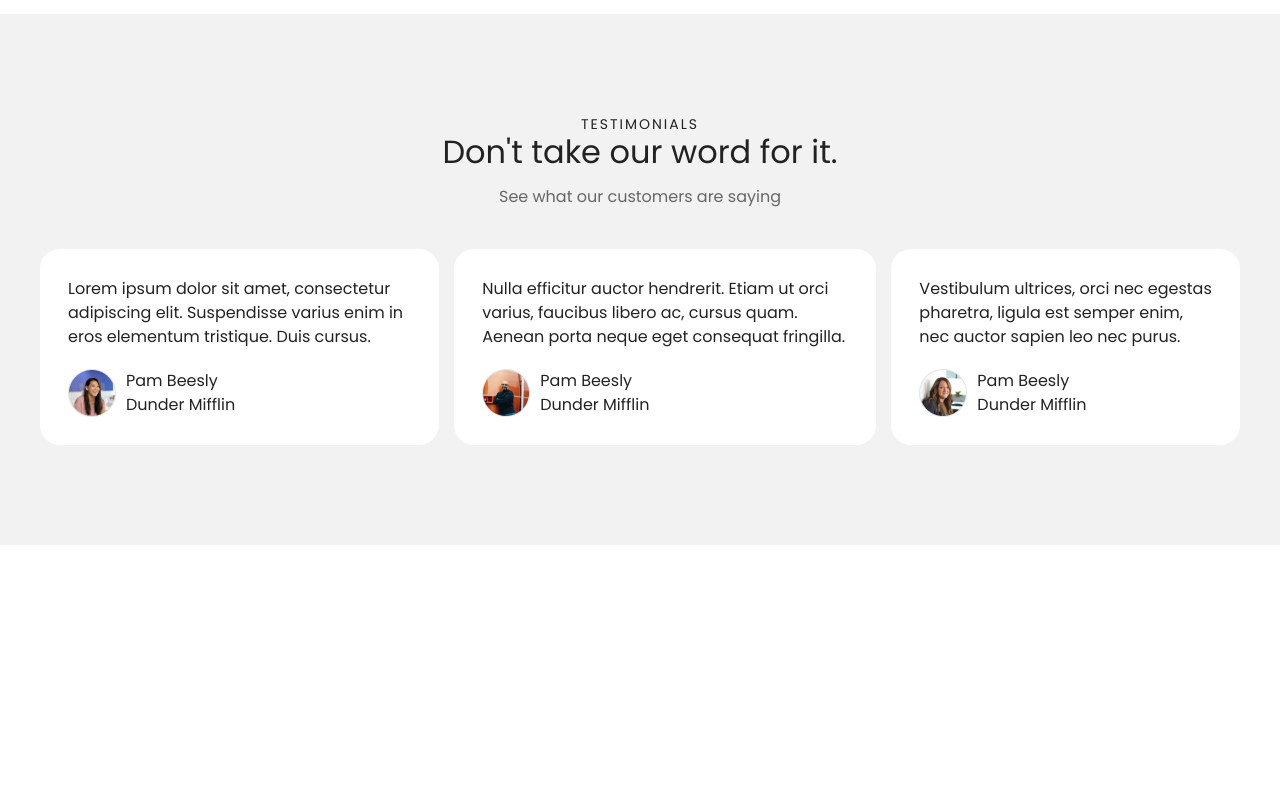
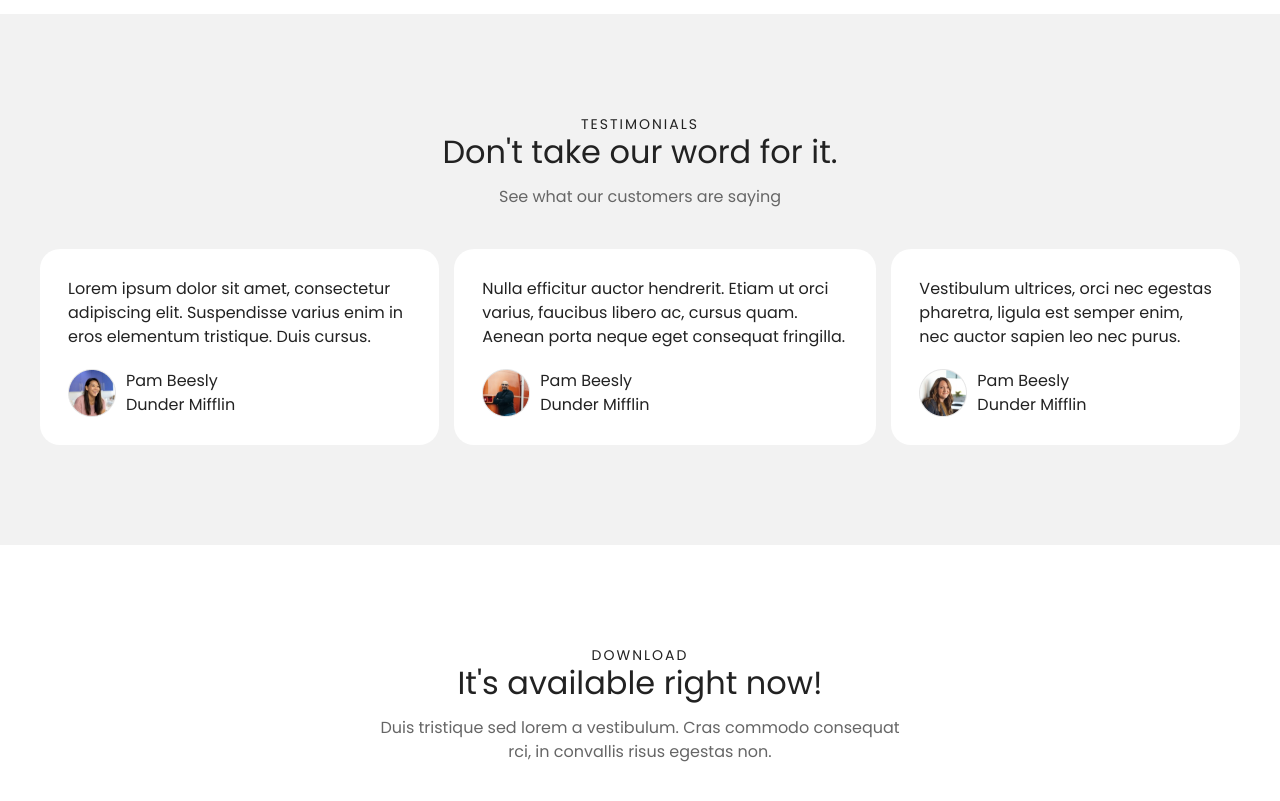
Before and after one commit to Anyatsko/maket-Happy, a plain HTML site: page assets/index.html in a window 1280 px wide. Shown: the part 5195-5996 px from the top of the page. Before the commit the page ends 5740 px from the top, so only its background shows below. Drawn offline with Linux system fonts and the light colour scheme; a web font is replaced by a local one.

Commit message:
add download

```diff
--- a/assets/css/main.css
+++ b/assets/css/main.css
@@ -783,3 +783,40 @@ padding-top: 100px;
 .testimonials__review .testimonials__review-person img {
     margin-right: 10px;
 }
+
+/* section Download */
+
+.download {
+    padding-top: 100px;
+    padding-bottom: 140px;
+}
+
+.download h2 {
+    font-family: 'Poppins';
+    font-weight: 400;
+    font-size: 14px;
+    line-height: 20px;
+    text-align: center;
+    letter-spacing: 2px;
+    text-transform: uppercase;
+    color: #222222
+}
+.download .subtitle {
+    text-align: center;
+}
+
+.download .info {
+    font-family: 'Poppins';
+    font-style: normal;
+    font-weight: 400;
+    font-size: 16px;
+    line-height: 24px;
+    color: #666666;
+    text-align: center;
+    margin-bottom: 40px;
+}
+
+.download img {
+    display: block;
+    margin: 0 auto;
+}
--- a/assets/index.html
+++ b/assets/index.html
@@ -259,9 +259,20 @@
                 </div>
                 </div>
             </div>
-
         </div>
     </div>
 </section>
+
+<section class="download">
+    <div class="container">
+        <h2>Download</h2>
+        <p class="subtitle">It's available right now!</p>
+        <p class="info">Duis tristique sed lorem a vestibulum. Cras commodo consequat
+        <br>
+        rci, in convallis risus egestas non.</p>
+        <a href="#"><img src="./img/app store.png" alt=""></a>
+    </div>
+</section>
+
 </body>
 </html>
```
